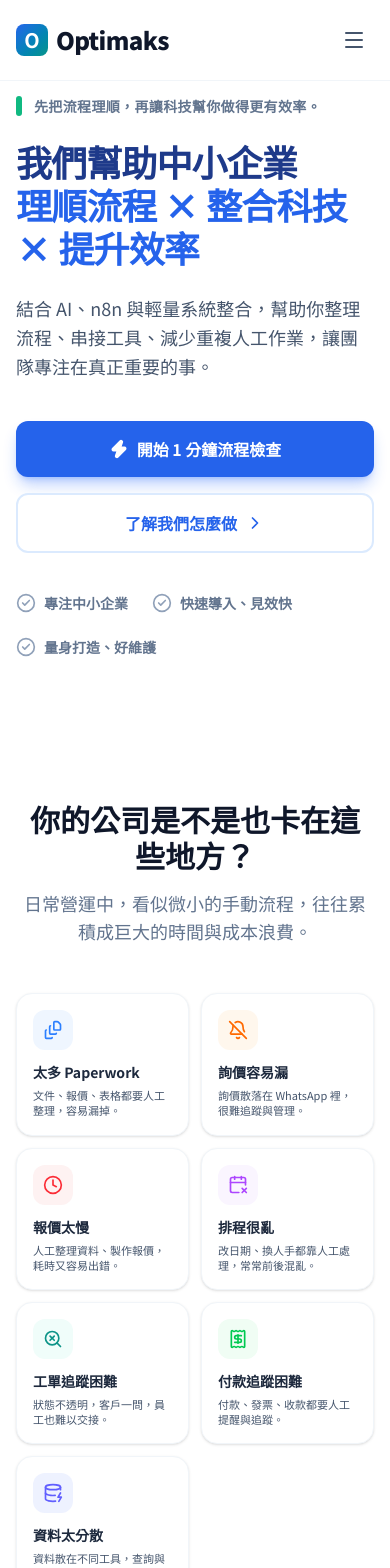
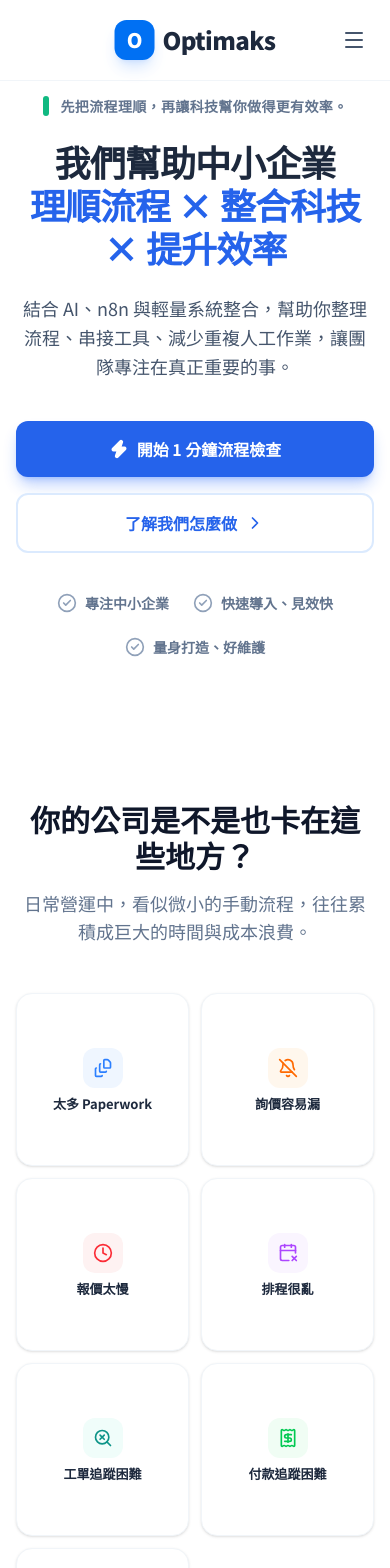
Before and after one commit to optimakspaul/Website, a Next.js app: page / in a window 390 px wide. Shown: the top 1568 px of the page. Built offline with nearby package versions, Linux system fonts and the light colour scheme.

Commit message:
style: address mobile layout feedback (logo, text colors, alignment, pain points grid)

```diff
--- a/src/components/HeroSection.tsx
+++ b/src/components/HeroSection.tsx
@@ -8,23 +8,23 @@ export default function HeroSection() {
         <div className="grid lg:grid-cols-2 gap-12 items-center">
 
           {/* Left Content */}
-          <div className="max-w-2xl xl:pr-12">
-            <div className="flex items-center gap-3 mb-6">
+          <div className="max-w-2xl xl:pr-12 text-center lg:text-left flex flex-col items-center lg:items-start">
+            <div className="flex items-center justify-center lg:justify-start gap-3 mb-6">
               <div className="w-1.5 h-5 bg-brand-green rounded-full"></div>
               <span className="text-sm font-bold text-slate-500 tracking-wide">先把流程理順，再讓科技幫你做得更有效率。</span>
             </div>
 
-            <h1 className="text-4xl sm:text-5xl lg:text-6xl font-black text-[#1e3a8a] leading-[1.2] mb-6 tracking-tight">
+            <h1 className="text-4xl sm:text-5xl lg:text-6xl font-black text-slate-800 leading-[1.2] mb-6 tracking-tight">
               我們幫助中小企業<br />
               <span className="text-[#2563eb]">理順流程 × 整合科技 × 提升效率</span>
             </h1>
 
-            <p className="text-lg text-slate-600 mb-10 leading-relaxed max-w-xl">
+            <p className="text-lg text-slate-600 mb-10 leading-relaxed max-w-xl mx-auto lg:mx-0">
               結合 AI、n8n 與輕量系統整合，幫助你整理流程、串接工具、<br className="hidden sm:block" />
               減少重複人工作業，讓團隊專注在真正重要的事。
             </p>
 
-            <div className="flex flex-col sm:flex-row gap-4 mb-10">
+            <div className="flex flex-col sm:flex-row gap-4 mb-10 w-full justify-center lg:justify-start">
               <a href="#workflow-check" className="inline-flex items-center justify-center gap-2 bg-[#2563eb] hover:bg-blue-700 text-white px-8 py-4 rounded-xl font-bold text-base transition-all shadow-lg shadow-blue-600/30 w-full sm:w-auto">
                 <Zap className="w-5 h-5 fill-current" /> 開始 1 分鐘流程檢查
               </a>
@@ -33,7 +33,7 @@ export default function HeroSection() {
               </a>
             </div>
 
-            <div className="flex flex-wrap items-center gap-6">
+            <div className="flex flex-wrap items-center justify-center lg:justify-start gap-6">
               {[
                 { text: '專注中小企業', icon: CheckCircle2 },
                 { text: '快速導入、見效快', icon: CheckCircle2 },
--- a/src/components/Navbar.tsx
+++ b/src/components/Navbar.tsx
@@ -1,6 +1,7 @@
 "use client";
 
 import React from 'react';
+import Link from 'next/link';
 import { Menu, X } from 'lucide-react';
 
 export default function Navbar() {
@@ -17,28 +18,35 @@ export default function Navbar() {
 
   return (
     <header className="fixed top-0 left-0 right-0 z-50 bg-white/80 backdrop-blur-md border-b border-slate-100">
-      <div className="max-w-7xl mx-auto px-4 sm:px-6 lg:px-8">
-        <div className="flex justify-between items-center h-20">
-          <div className="flex items-center gap-2">
-            <div className="w-8 h-8 rounded-lg bg-gradient-to-br from-brand-blue to-brand-teal flex items-center justify-center text-white font-bold text-xl">O</div>
-            <span className="text-2xl font-black text-brand-dark tracking-tight">Optimaks</span>
+      <div className="max-w-[1400px] mx-auto px-4 sm:px-6 lg:px-8">
+        <div className="flex items-center justify-between md:justify-start h-20 relative">
+
+          {/* Logo */}
+          <div className="absolute left-1/2 -translate-x-1/2 md:static md:translate-x-0 z-10">
+            <Link href="/" className="flex items-center gap-2 group">
+              <div className="w-10 h-10 bg-[#0070f3] rounded-xl flex items-center justify-center text-white font-black text-xl shadow-lg shadow-blue-500/20 group-hover:scale-105 transition-transform">
+                O
+              </div>
+              <span className="font-black text-2xl text-slate-800 tracking-tight">Optimaks</span>
+            </Link>
           </div>
 
-          <nav className="hidden lg:flex items-center gap-8">
+          {/* Desktop Nav */}
+          <div className="hidden lg:flex items-center space-x-8 ml-auto">
             {navItems.map((item) => (
               <a key={item.label} href={item.href} className="text-sm font-medium text-slate-600 hover:text-brand-blue transition-colors">
                 {item.label}
               </a>
             ))}
-          </nav>
+          </div>
 
-          <div className="hidden lg:flex items-center">
+          <div className="hidden lg:flex items-center ml-8">
             <a href="#workflow-check" className="bg-brand-green hover:bg-brand-green-hover text-white px-6 py-2.5 rounded-full font-semibold transition-all shadow-lg shadow-brand-green/30 hover:shadow-brand-green/50 hover:-translate-y-0.5">
               開始 1 分鐘流程檢查
             </a>
           </div>
 
-          <div className="lg:hidden flex items-center">
+          <div className="lg:hidden flex items-center ml-auto relative z-20">
             <button onClick={() => setIsOpen(!isOpen)} className="text-slate-600 p-2">
               {isOpen ? <X className="w-6 h-6" /> : <Menu className="w-6 h-6" />}
             </button>
--- a/src/components/PainPointsSection.tsx
+++ b/src/components/PainPointsSection.tsx
@@ -66,14 +66,14 @@ export default function PainPointsSection() {
           </p>
         </div>
 
-        <div className="grid grid-cols-2 lg:grid-cols-3 xl:grid-cols-4 gap-3 md:gap-6">
+        <div className="grid grid-cols-2 min-[400px]:grid-cols-3 md:grid-cols-3 lg:grid-cols-4 gap-3 md:gap-6">
           {painPoints.map((point, index) => (
-            <div key={index} className="bg-white p-4 md:p-6 rounded-2xl border border-slate-100 shadow-sm hover:shadow-md transition-shadow group flex flex-col items-start md:items-start">
-              <div className={`w-10 h-10 md:w-12 md:h-12 rounded-xl flex items-center justify-center mb-3 md:mb-4 ${point.bg} ${point.color} group-hover:scale-110 transition-transform`}>
+            <div key={index} className="bg-white p-3 md:p-6 rounded-2xl border border-slate-100 shadow-sm hover:shadow-md transition-shadow group flex flex-col items-center text-center md:items-start md:text-left aspect-square md:aspect-auto justify-center md:justify-start">
+              <div className={`w-10 h-10 md:w-12 md:h-12 rounded-xl flex items-center justify-center mb-2 md:mb-4 ${point.bg} ${point.color} group-hover:scale-110 transition-transform`}>
                 <point.icon className="w-5 h-5 md:w-6 md:h-6" />
               </div>
-              <h3 className="text-sm md:text-lg font-bold text-slate-800 mb-1.5 md:mb-2">{point.title}</h3>
-              <p className="text-slate-600 text-[11px] md:text-sm leading-snug md:leading-relaxed line-clamp-3 md:line-clamp-none">{point.description}</p>
+              <h3 className="text-[13px] sm:text-sm md:text-lg font-bold text-slate-800 md:mb-2 leading-tight">{point.title}</h3>
+              <p className="hidden md:block text-slate-600 text-sm leading-relaxed">{point.description}</p>
             </div>
           ))}
         </div>
```
